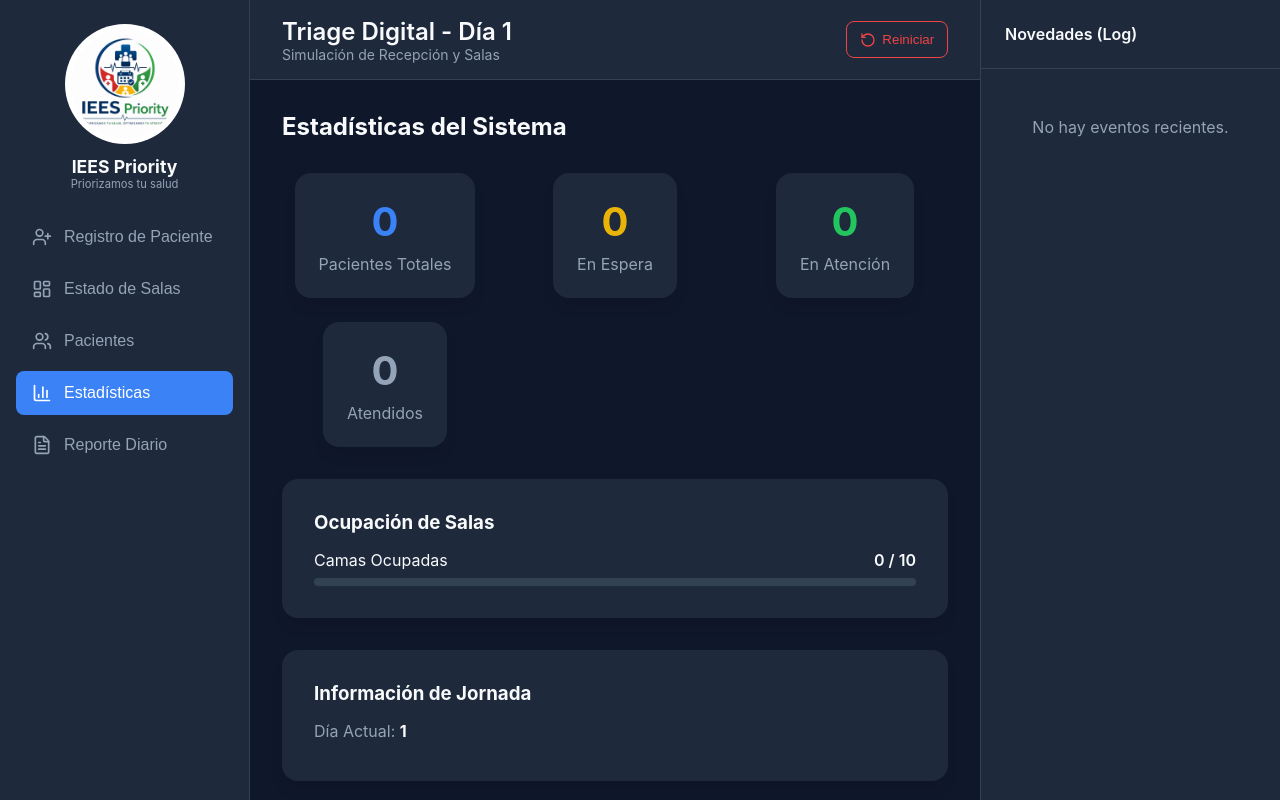
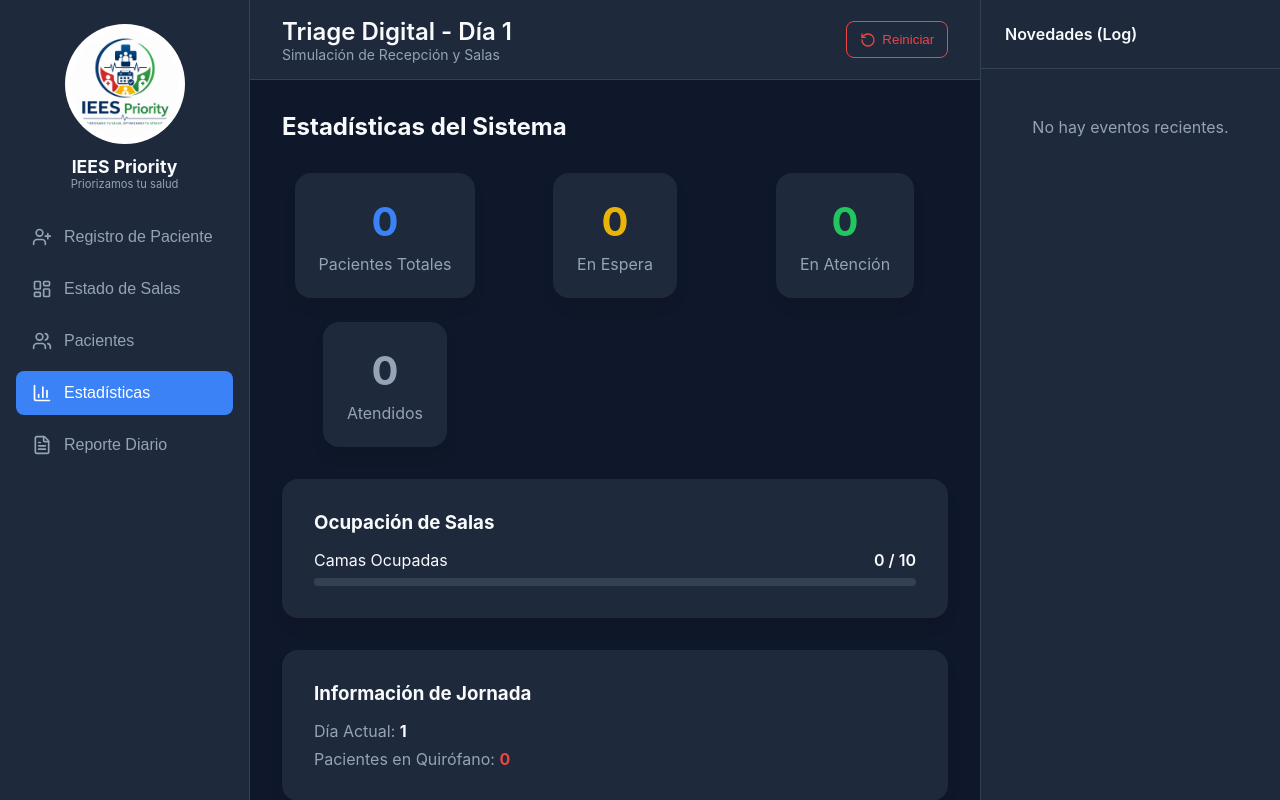
Before and after one commit to SamirRobinso/TriageSystemWeb, a React (Vite) app: page / in a window 1280 px wide. Both pictures are taken after a click on the button "Estadísticas". Built offline with nearby package versions, Linux system fonts and the light colour scheme.

Commit message:
Update term 'Trasladado' to 'En Quirófano' across UI and logs

```diff
--- a/src/components/DailyReport.jsx
+++ b/src/components/DailyReport.jsx
@@ -73,7 +73,7 @@ export default function DailyReport() {
         </div>
         <div className="card" style={{ padding: '1.25rem', textAlign: 'center' }}>
           <div style={{ fontSize: '2rem', fontWeight: 700, color: '#ef4444' }}>{trasladadosDia}</div>
-          <div style={{ color: 'var(--text-muted)', fontSize: '0.875rem' }}>Trasladados</div>
+          <div style={{ color: 'var(--text-muted)', fontSize: '0.875rem' }}>En Quirófano</div>
         </div>
       </div>
 
@@ -87,7 +87,7 @@ export default function DailyReport() {
               <th>Atendidos</th>
               <th>En Atención</th>
               <th>En Espera</th>
-              <th>Trasladados</th>
+              <th>En Quirófano</th>
             </tr>
           </thead>
           <tbody>
--- a/src/components/PatientList.jsx
+++ b/src/components/PatientList.jsx
@@ -12,7 +12,7 @@ export default function PatientList() {
       case 2:
         return 'Atendido';
       case 3:
-        return 'Trasladado';
+        return 'En Quirófano';
       default:
         return 'Desconocido';
     }
--- a/src/components/Stats.jsx
+++ b/src/components/Stats.jsx
@@ -56,6 +56,7 @@ export default function Stats() {
       <div className="card">
         <h3 style={{ marginBottom: '1rem' }}>Información de Jornada</h3>
         <p style={{ color: 'var(--text-muted)', marginBottom: '0.5rem' }}>Día Actual: <strong style={{ color: 'var(--text-main)' }}>{diaActual}</strong></p>
+        <p style={{ color: 'var(--text-muted)' }}>Pacientes en Quirófano: <strong style={{ color: '#ef4444' }}>{trasladados}</strong></p>
       </div>
     </div>
   );
--- a/src/hooks/useTriageSimulation.jsx
+++ b/src/hooks/useTriageSimulation.jsx
@@ -116,7 +116,7 @@ export const TriageProvider = ({ children }) => {
                 logs = _addLog(logs, `Sala ${sala.id + 1}: ${p.nombre} finalizó atención.`);
 
                 if (p.trasladoQuirofano) {
-                    logs = _addLog(logs, `${p.nombre} trasladado a quirófano.`);
+                    logs = _addLog(logs, `${p.nombre} está en quirófano.`);
                     p.estado = 3;
                     p.trasladoQuirofano = false;
                 } else {
@@ -288,7 +288,7 @@ export const TriageProvider = ({ children }) => {
             p.estado = 2;
             logs = _addLog(logs, `${p.nombre} fue liberado manualmente.`);
         } else {
-            alert("El paciente ya fue atendido o trasladado.");
+            alert("El paciente ya fue atendido o está en quirófano.");
             return;
         }
 
```
